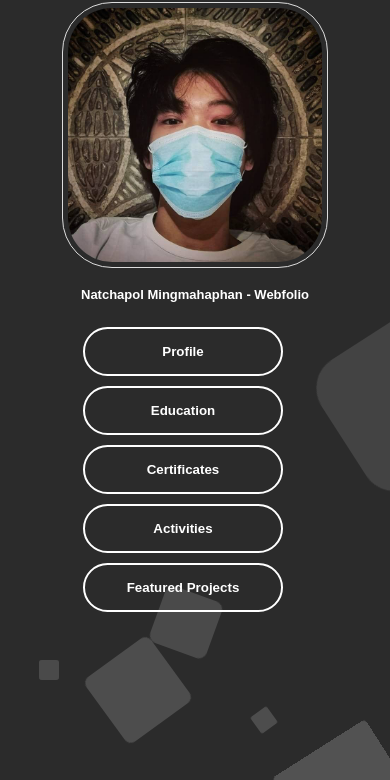
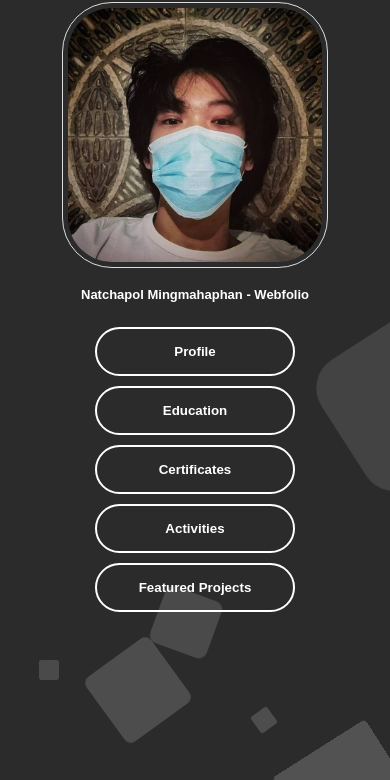
Before and after one commit to nnatcha-g/Webfolio-Natchapol-M., a plain HTML site: page index-eng.html in a window 390 px wide. Shown: the part 64-844 px from the top of the page. Drawn offline with Linux system fonts and the light colour scheme.

Commit message:
แก้ Index

```diff
--- a/index-eng.html
+++ b/index-eng.html
@@ -47,9 +47,17 @@
             </div>
             <div class="intro-button">
                 <a href="profile-eng.html"><button type="button"><span></span>Profile</button></a>
+            </div>
+            <div class="intro-button">
                 <a href="education-eng.html"><button type="button"><span></span>Education</button></a>
+            </div>
+            <div class="intro-button">
                 <a href="certificates-eng.html"><button type="button"><span></span>Certificates</button></a>
+            </div>
+            <div class="intro-button">
                 <a href="activities-eng.html"><button type="button"><span></span>Activities</button></a>
+            </div>
+            <div class="intro-button">
                 <a href="projects-eng.html"><button type="button"><span></span>Featured Projects</button></a>
             </div>
     </body>
--- a/index-styles.css
+++ b/index-styles.css
@@ -235,7 +235,8 @@
         display: none;
     }
     .intro-button{
-        margin-left: 20vw;
+        display: flex;
+        justify-content: center;
     }
     button{
         align-items: center;
```
Also changed, not shown: index-th.html (+8 -0 lines), index.html (+8 -0 lines).
